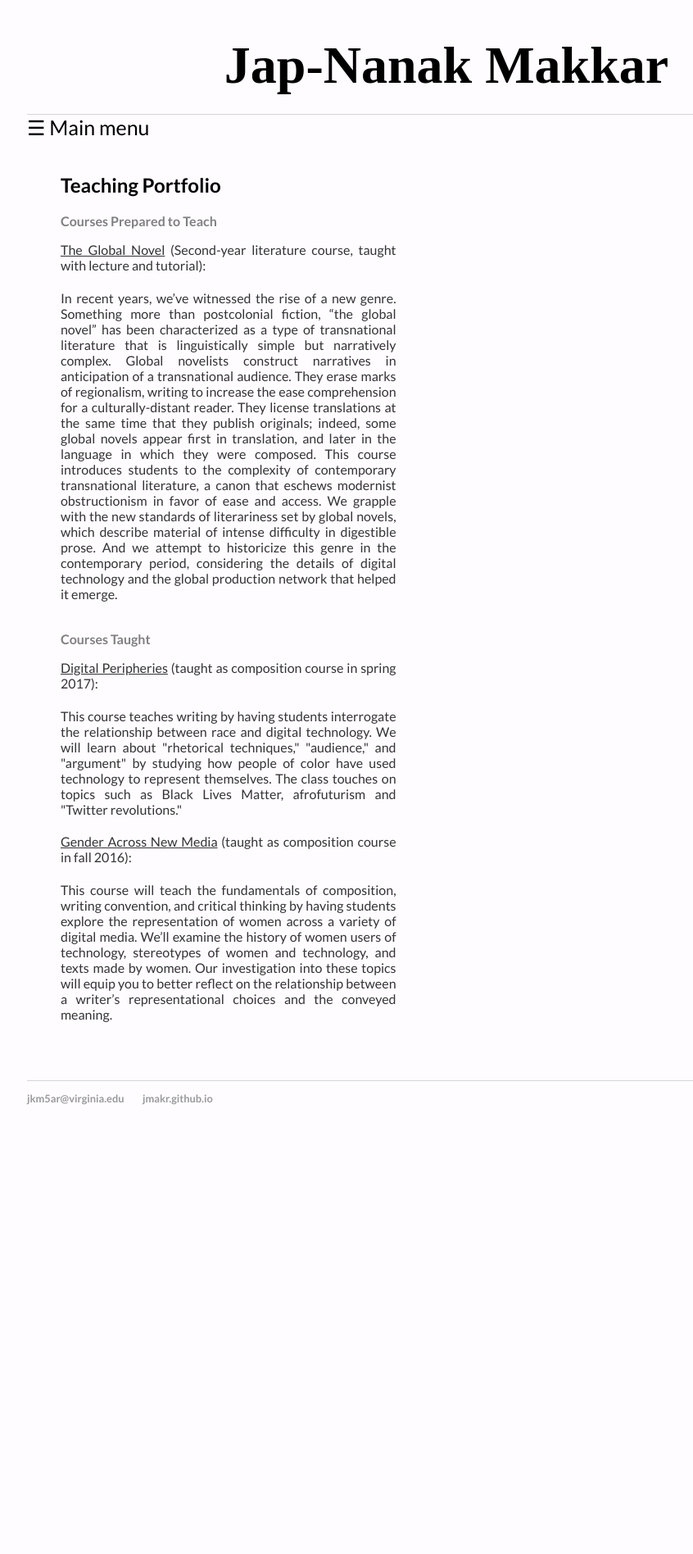
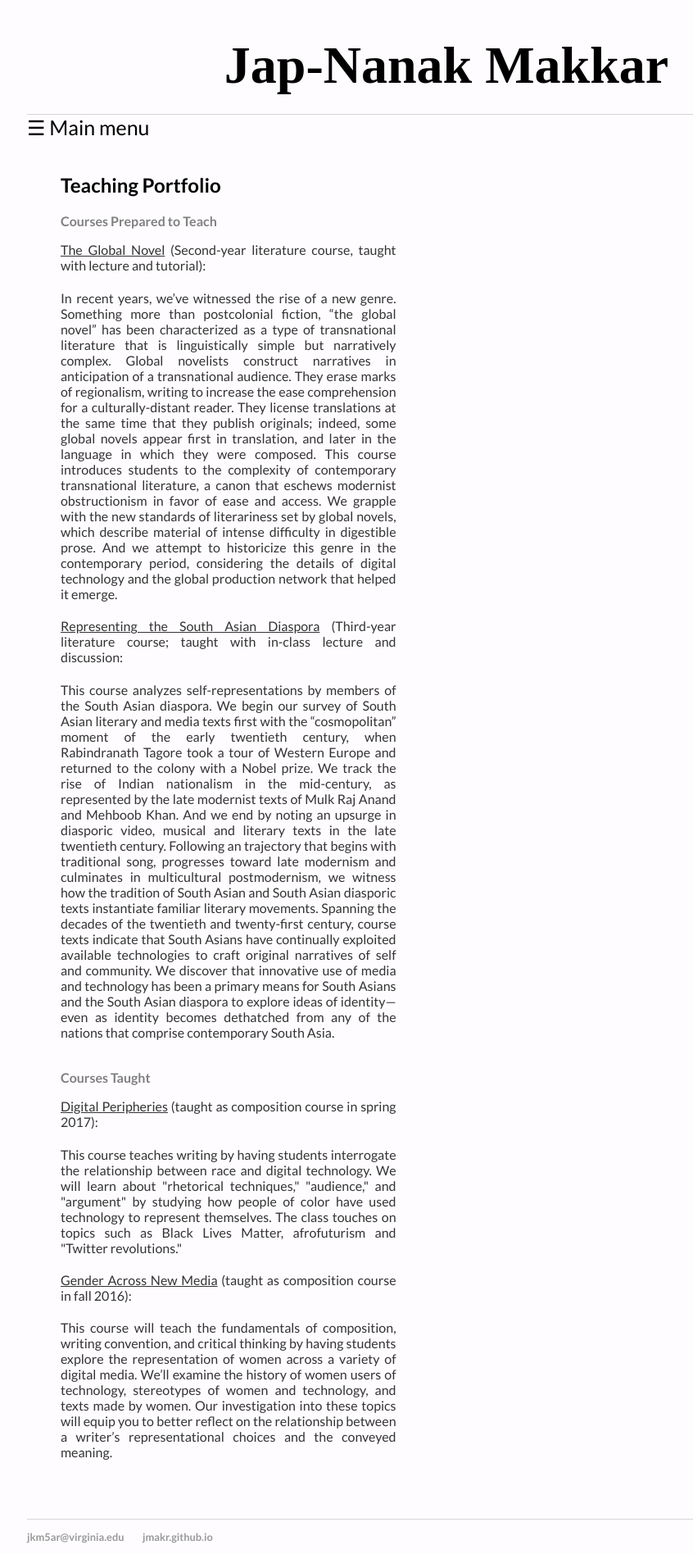
Before and after one commit to jmakr/jmakr.github.io, a Jekyll site: the page built from teaching/index.html, in a window 1280 px wide. Shown: the whole page at 82% size, without its empty margins (95-941 px from the left). Built offline with Jekyll 4.4.1, drawn with Linux system fonts in a browser that asks for light colours; before the commit the page ends 1361 px from its top, so only the background shows below that.

Commit message:
Update index.html

```diff
--- a/teaching/index.html
+++ b/teaching/index.html
@@ -23,6 +23,24 @@ material of intense difficulty in digestible prose. And we attempt to historiciz
 in the contemporary period, considering the details of digital technology and the global
 production network that helped it emerge.</p2>
 
+    <p2 align="justify"> <u>Representing the South Asian Diaspora</u> (Third-year literature course; taught with in-class lecture and discussion:</p2>
+<p2 align="justify"> This course analyzes self-representations by members of the South Asian diaspora. We
+begin our survey of South Asian literary and media texts first with the “cosmopolitan”
+moment of the early twentieth century, when Rabindranath Tagore took a tour of Western
+Europe and returned to the colony with a Nobel prize. We track the rise of Indian
+nationalism in the mid-century, as represented by the late modernist texts of Mulk Raj
+Anand and Mehboob Khan. And we end by noting an upsurge in diasporic video, musical
+and literary texts in the late twentieth century. Following an trajectory that begins with
+traditional song, progresses toward late modernism and culminates in multicultural
+postmodernism, we witness how the tradition of South Asian and South Asian diasporic
+texts instantiate familiar literary movements.
+Spanning the decades of the twentieth and twenty-first century, course texts indicate that
+South Asians have continually exploited available technologies to craft original narratives
+of self and community. We discover that innovative use of media and technology has
+been a primary means for South Asians and the South Asian diaspora to explore ideas of
+identity—even as identity becomes dethatched from any of the nations that comprise
+contemporary South Asia.</p2>
+
 
 
     <h3>Courses Taught</h3>
```
